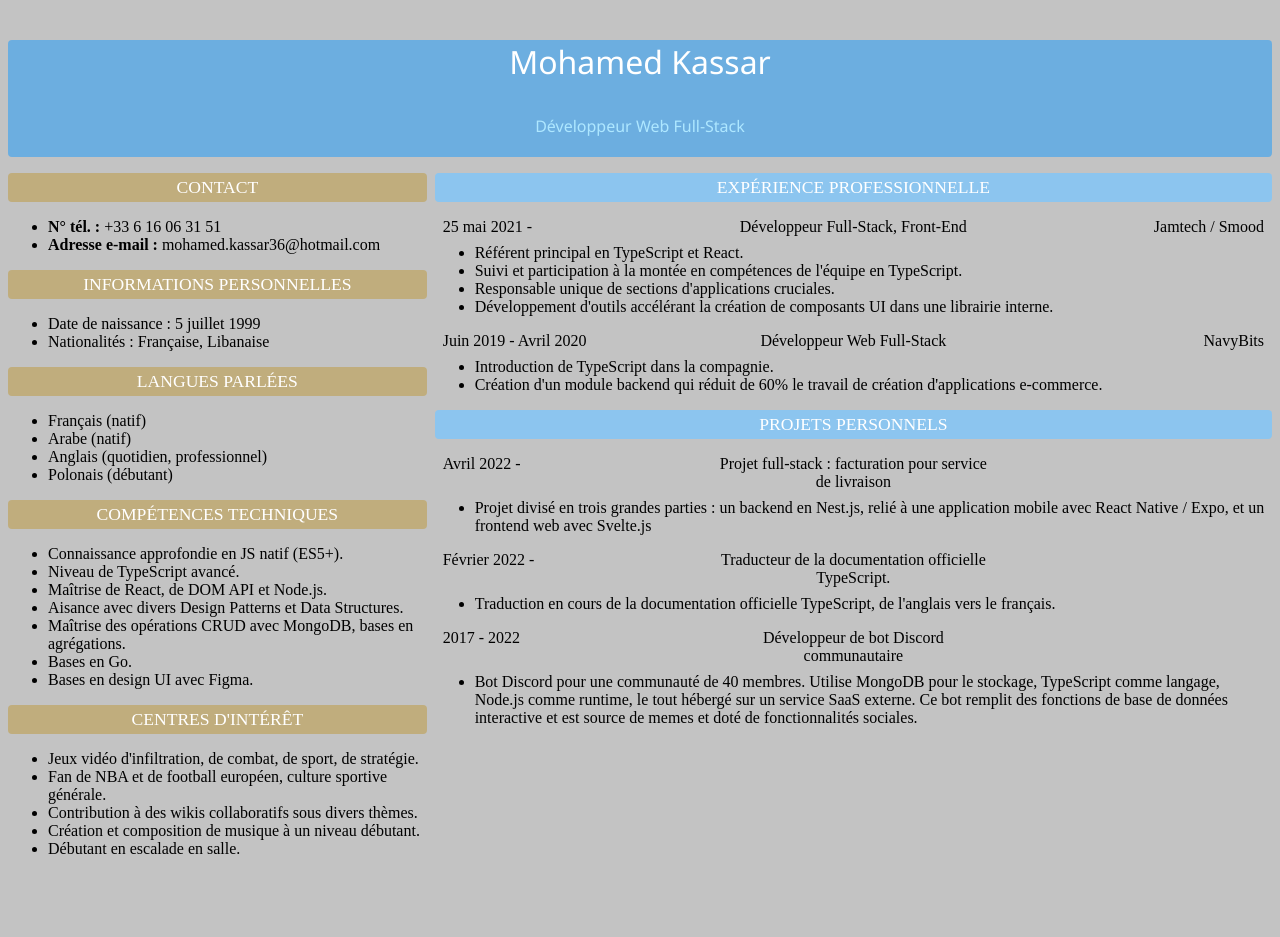
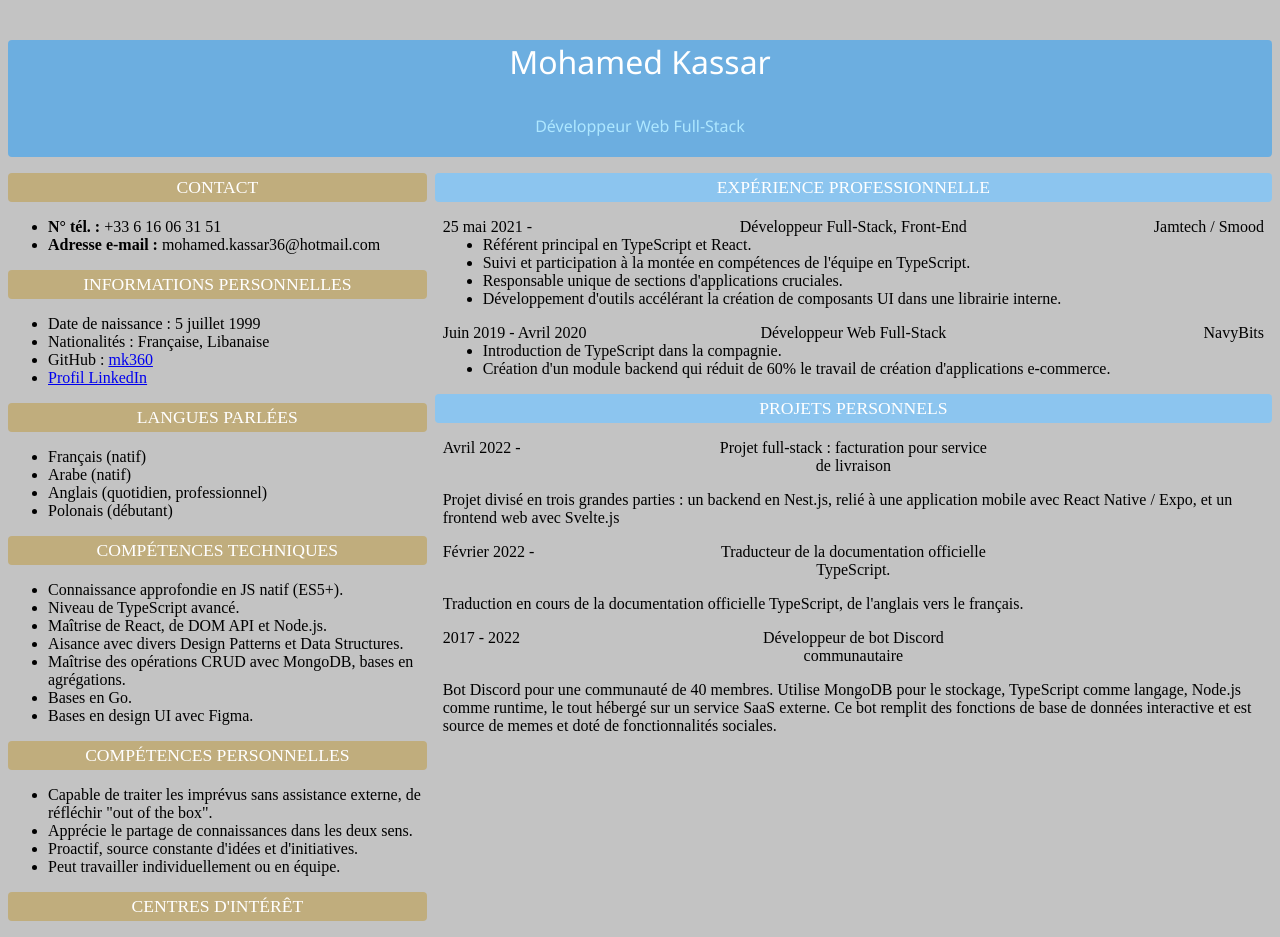
Before and after one commit to mk360/cv, a React (Create React App) app: page / in a window 1280 px wide. Shown: the top 937 px of the page. Before the commit the page ends 866 px from the top, so only its background shows below. Built offline with nearby package versions, Linux system fonts and the light colour scheme; a web font is replaced by a local one.

Commit message:
social media, ui adjustments if one highlight

```diff
--- a/src/components/section-content/index.tsx
+++ b/src/components/section-content/index.tsx
@@ -11,8 +11,8 @@ function SectionContent(props: { transKey: key }) {
     };
 
     return <>{content.content.map(exp => (
-        <div key={exp.company} style={{ marginBottom: 16 }}>
-            <div style={{ display: 'flex', justifyContent: 'space-between', paddingLeft: 8, paddingRight: 8, marginBottom: 8 }}>
+        <div key={exp.company} style={{ marginBottom: 16, paddingLeft: 8, paddingRight: 8 }}>
+            <div style={{ display: 'flex', justifyContent: 'space-between' }}>
                 <span style={{ flex: 1 }}>
                     {exp.startDate} - {exp.endDate}
                 </span>
@@ -23,11 +23,11 @@ function SectionContent(props: { transKey: key }) {
                 {exp.company}
                 </span>
             </div>
-            <ul>
+            {exp.highlights?.length === 1 ? <p>{exp.highlights}</p>: <ul>
                 {exp.highlights?.map(h => (
                     <li key={h}>{h}</li>
                 ))}
-            </ul>
+            </ul>}
         </div>
     ))}</>;
 };
--- a/src/translations/fr.ts
+++ b/src/translations/fr.ts
@@ -29,8 +29,8 @@ const FR: TranslationFileStructure = {
   },
   social: {
     title: "Réseaux sociaux",
-    github: "https://github.com/mk360",
-    linkedin: "",
+    github: "GitHub : ",
+    linkedin: "Profil LinkedIn",
     codingame: ""
   },
   languages: {
--- a/src/view/cv.tsx
+++ b/src/view/cv.tsx
@@ -29,6 +29,10 @@ function CVView() {
                     <ul>
                         <li>{t('personal-informations.date-of-birth.title')} {t('personal-informations.date-of-birth.value')}</li>
                         <li>{t('personal-informations.nationality.title')} {t('personal-informations.nationality.value')}</li>
+                        <li>{t('social.github')} <a href="https://github.com/mk360">mk360</a></li>
+                        <li><a href="https://www.linkedin.com/in/mohamed-kassar-1a2926160/">
+                            {t('social.linkedin')}
+                        </a></li>
                     </ul>
 
                     <Header theme='secondary'>
@@ -65,6 +69,24 @@ function CVView() {
                         </li>
                         <li>
                             {t('technical-skills.content.6')}
+                        </li>
+                    </ul>
+
+                    <Header theme='secondary'>
+                        {t('soft-skills.title')}
+                    </Header>
+                    <ul>
+                        <li>
+                            {t('soft-skills.content.0')}
+                        </li>
+                        <li>
+                            {t('soft-skills.content.1')}
+                        </li>
+                        <li>
+                            {t('soft-skills.content.2')}
+                        </li>
+                        <li>
+                            {t('soft-skills.content.3')}
                         </li>
                     </ul>
 
```
